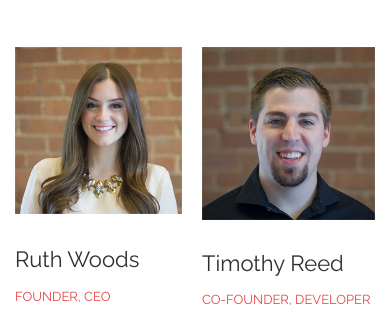
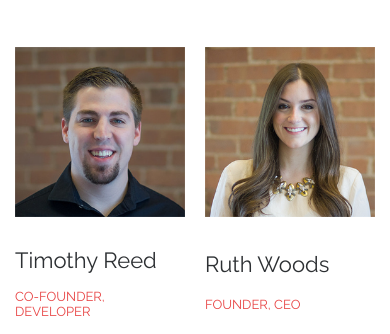
Before and after one commit to stnslvtvrn/Homework-level-2, a plain HTML site: page index.html in a window 390 px wide. Shown: the part 1122-1456 px from the top of the page. Drawn offline with nearby package versions, Linux system fonts and the light colour scheme.

Commit message:
teamcards fix

```diff
--- a/index.html
+++ b/index.html
@@ -112,10 +112,11 @@
         </section>
 
         <section class="team">
+
             <div class="team__card">
-                <img src="/img/team1.png" alt="team-member" class="team__img">
-                <h3 class="team__name">Ruth Woods</h3>
-                <p class="team__post">Founder, CEO</p>
+                <img src="/img/team2.png" alt="team-member" class="team__img">
+                <h3 class="team__name">Timothy Reed</h3>
+                <p class="team__post">Co-Founder, Developer</p>
                 <p class="team__text">Fusce dapibus, tellus ac cursus commodo, tortor mauris condimentum nibh, ut
                     fermentum massa justo sit amet risus. Maecenas sed diam eget risus varius blandit sit amet non
                     magna. Nullam quis risus eget urna mollis ornare vel eu leo.</p>
@@ -127,9 +128,9 @@
                 </div>
             </div>
             <div class="team__card">
-                <img src="/img/team2.png" alt="team-member" class="team__img">
-                <h3 class="team__name">Timothy Reed</h3>
-                <p class="team__post">Co-Founder, Developer</p>
+                <img src="/img/team1.png" alt="team-member" class="team__img">
+                <h3 class="team__name">Ruth Woods</h3>
+                <p class="team__post">Founder, CEO</p>
                 <p class="team__text">Fusce dapibus, tellus ac cursus commodo, tortor mauris condimentum nibh, ut
                     fermentum massa justo sit amet risus. Maecenas sed diam eget risus varius blandit sit amet non
                     magna. Nullam quis risus eget urna mollis ornare vel eu leo.</p>
--- a/scss/media.scss
+++ b/scss/media.scss
@@ -98,6 +98,13 @@
         }
     }
 }
+@media (max-width: 650px) {
+    .team {
+        &__post {
+            width: 100px;
+        }
+    }
+}
 @media (max-width: 450px) {
     .header {
         &__title {
```
Also changed, not shown: css/media.css.
